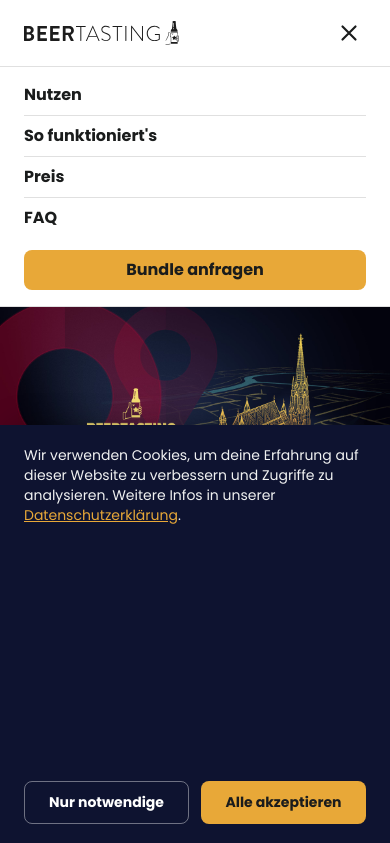
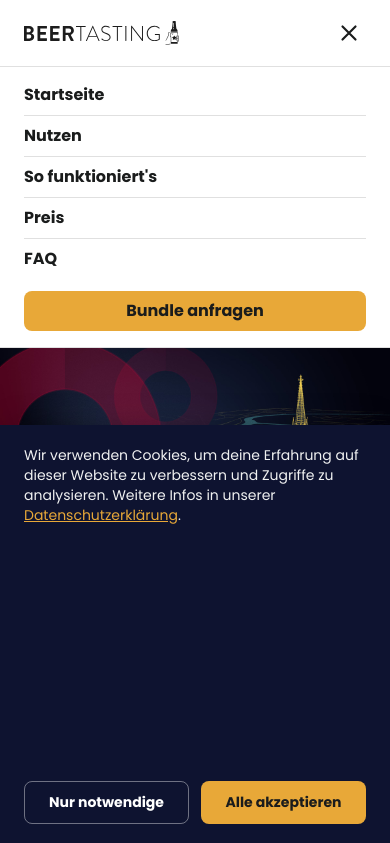
Before and after one commit to marcelhoeller-BT/BTC_Wien, a website: page brauerei.html in a window 390 px wide. Both pictures are taken after a click on the button 349 px from the left and 33 px from the top of the page. Shown: the top 843 px of the page. Drawn offline with Linux system fonts and the light colour scheme.

Commit message:
Navigation: 'Startseite' als erster Menuepunkt auf allen Seiten
Bisher fuehrte nur das Logo zurueck zur Startseite - fuer viele
Nutzer nicht offensichtlich. Neu als erster Punkt in der Desktop-Nav
und im Burgermenue, auf allen drei Seiten identisch.

Auf index.html scrollt der Punkt nach oben statt neu zu laden.

```diff
--- a/brauerei.html
+++ b/brauerei.html
@@ -186,6 +186,8 @@ a:focus-visible, button:focus-visible { outline: 2px solid #E8A838; outline-offs
 <a href="index.html" class="flex items-center"><img src="logo.svg" alt="BeerTasting" class="h-6 w-auto"></a>
 <!-- Desktop-Nav -->
 <div class="hidden md:flex items-center gap-4">
+<a class="text-on-surface hover:opacity-60 transition-opacity duration-200 cursor-pointer font-button text-button" href="index.html">Startseite</a>
+<span aria-hidden="true" class="w-px h-4 bg-border-muted"></span>
 <a class="text-on-surface hover:opacity-60 transition-opacity duration-200 cursor-pointer font-button text-button" href="#nutzen">Nutzen</a>
 <span aria-hidden="true" class="w-px h-4 bg-border-muted"></span>
 <a class="text-on-surface hover:opacity-60 transition-opacity duration-200 cursor-pointer font-button text-button" href="#funktionsweise">So funktioniert's</a>
@@ -203,7 +205,8 @@ a:focus-visible, button:focus-visible { outline: 2px solid #E8A838; outline-offs
 <!-- Mobile-Nav-Panel -->
 <div id="mobile-menu" class="hidden md:hidden border-t border-border-muted bg-surface-container-lowest">
 <div class="flex flex-col px-gutter py-2">
-<a class="text-on-surface hover:opacity-60 transition-opacity py-3 font-button text-button" href="#nutzen" onclick="closeMobileMenu()">Nutzen</a>
+<a class="text-on-surface hover:opacity-60 transition-opacity py-3 font-button text-button" href="index.html" onclick="closeMobileMenu()">Startseite</a>
+<a class="text-on-surface hover:opacity-60 transition-opacity py-3 font-button text-button border-t border-border-muted" href="#nutzen" onclick="closeMobileMenu()">Nutzen</a>
 <a class="text-on-surface hover:opacity-60 transition-opacity py-3 font-button text-button border-t border-border-muted" href="#funktionsweise" onclick="closeMobileMenu()">So funktioniert's</a>
 <a class="text-on-surface hover:opacity-60 transition-opacity py-3 font-button text-button border-t border-border-muted" href="#preis" onclick="closeMobileMenu()">Preis</a>
 <a class="text-on-surface hover:opacity-60 transition-opacity py-3 font-button text-button border-t border-border-muted" href="#faq" onclick="closeMobileMenu()">FAQ</a>
```
Also changed, not shown: gastronomie.html (+4 -1 lines), index.html (+4 -1 lines).
